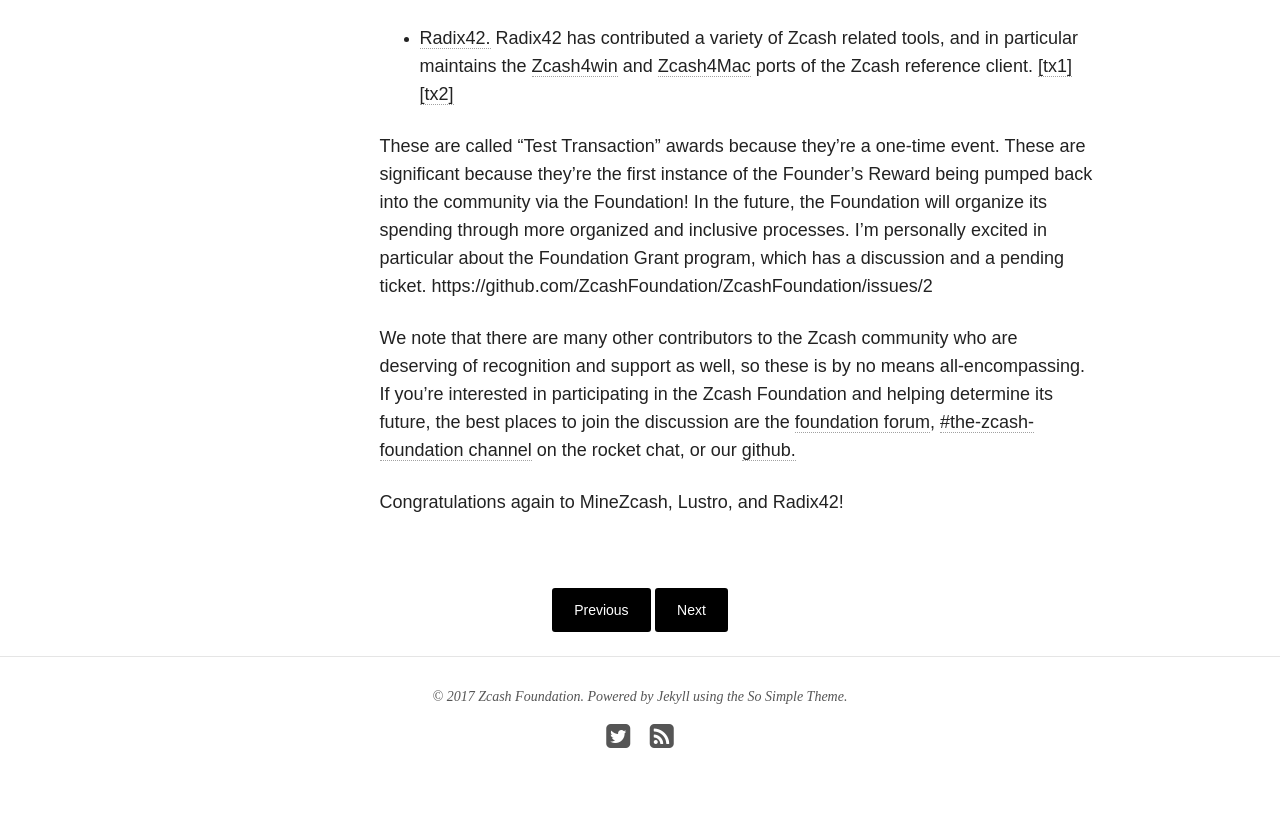
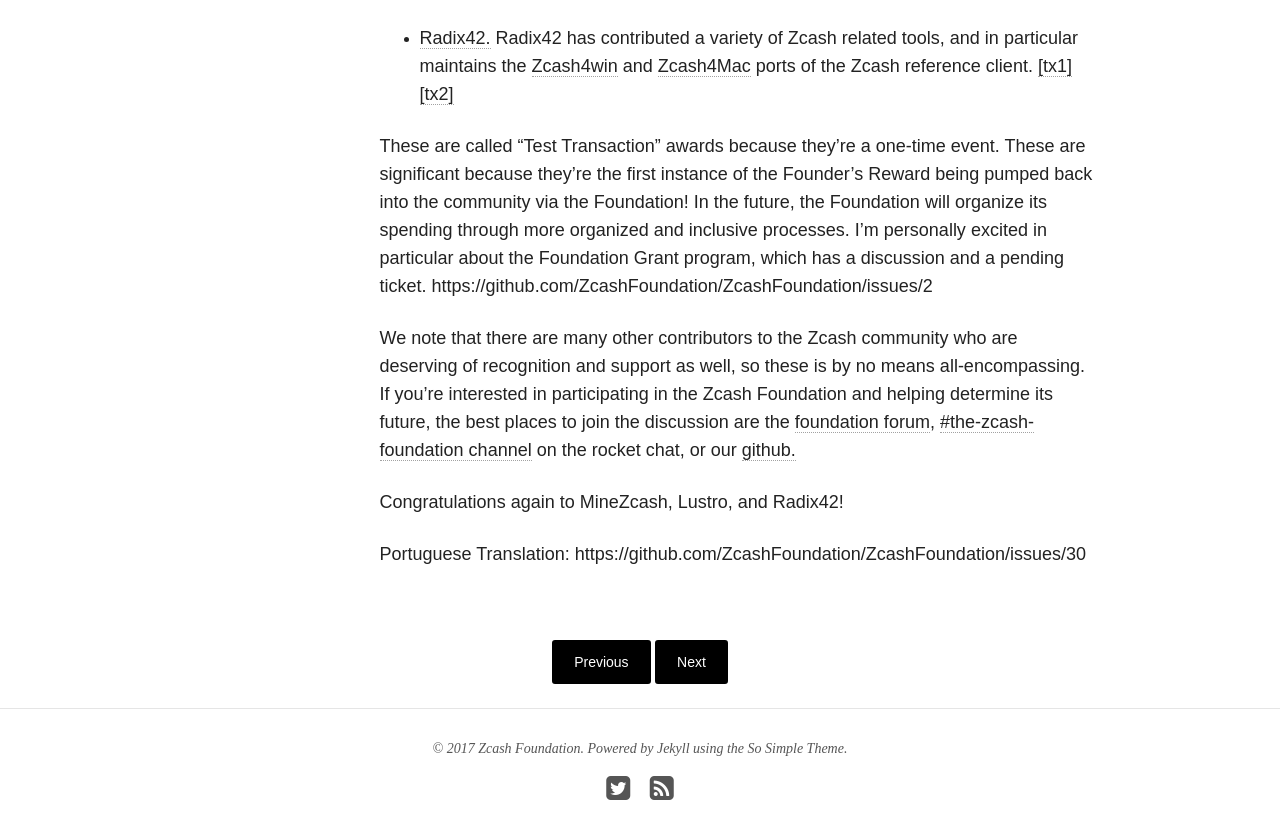
Before and after one commit to ZcashFoundation/zfnd, a Jekyll site: the page built from _posts/blog/2017-05-12-test-transactions.md, in a window 1280 px wide and 900 px high, scrolled down 1157 px. Shown: the top 839 px of the window. Built offline with Jekyll 4.4.1, drawn with Linux system fonts in a browser that asks for light colours; nearby versions of some CDN libraries.

Commit message:
Update 2017-05-12-test-transactions.md

```diff
--- a/_posts/blog/2017-05-12-test-transactions.md
+++ b/_posts/blog/2017-05-12-test-transactions.md
@@ -30,3 +30,5 @@
 We note that there are many other contributors to the Zcash community who are deserving of recognition and support as well, so these is by no means all-encompassing. If you're interested in participating in the Zcash Foundation and helping determine its future, the best places to join the discussion are the [foundation forum](https://forum.z.cash/c/foundation), [#the-zcash-foundation channel](https://chat.zcashcommunity.com/channel/the-zcash-foundation) on the rocket chat, or our [github.](https://github.com/ZcashFoundation/ZcashFoundation)
 
 Congratulations again to MineZcash, Lustro, and Radix42!
+
+Portuguese Translation: https://github.com/ZcashFoundation/ZcashFoundation/issues/30
```
